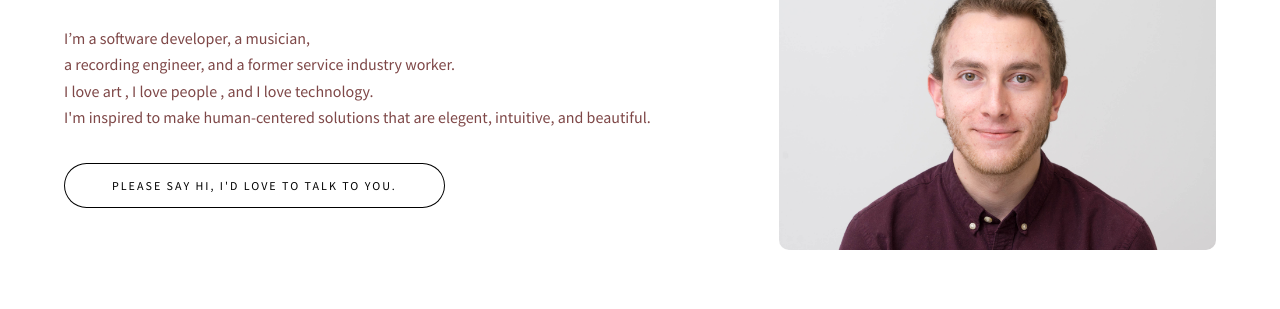
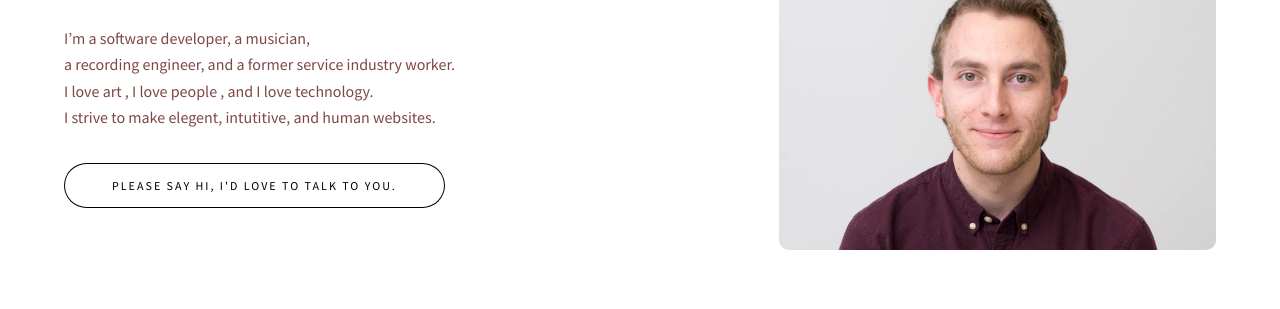
Before and after one commit to rapomerantz/personal_website_draft, a plain HTML site: page index.html in a window 1280 px wide. Shown: the part 491-800 px from the top of the page. Drawn offline with Linux system fonts and the light colour scheme.

Commit message:
switching to xtra style

```diff
--- a/assets/css/main.css
+++ b/assets/css/main.css
@@ -1880,7 +1880,7 @@
 		-moz-justify-content: space-between;
 		-webkit-justify-content: space-between;
 		-ms-justify-content: space-between;
-		justify-content: space-between;
+		justify-content: space-evenly;
 		display: -moz-flex;
 		display: -webkit-flex;
 		display: -ms-flex;
--- a/index.html
+++ b/index.html
@@ -35,7 +35,6 @@
 					<div class="flex ">
 
 						<div>
-							<!-- <span class="icon fa-car"></span> -->
 							<h3>Full Stack Software Developer</h3>
 							<p></p>
 						</div>
@@ -61,16 +60,17 @@
 								<h3>Hello! My Name's Atticus.<br /></h3>
 							</header>
 							<p>
-								I’m a software developer,
-								a musician,
+								I’m a software developer, a musician,
 								<br>
 								a recording engineer,
 								and a former service industry worker.
 								<br>
 								I love art , I love people , and I love technology.
 								<br>
-								I'm inspired to make human-centered solutions that are elegent, intuitive, and beautiful.
+								<!-- I'm inspired to make human-centered solutions that are elegent, intuitive, and beautiful.  -->
+								I strive to make elegent, intutitive, and human websites.
 							</p>
+
 							<form method="POST" action="mailto:rapomerantz@gmail.com">
 								<input type="submit" class="button alt" value="Please say hi, I'd love to talk to you." />
 							</form>
```
